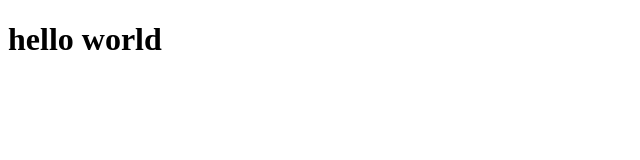
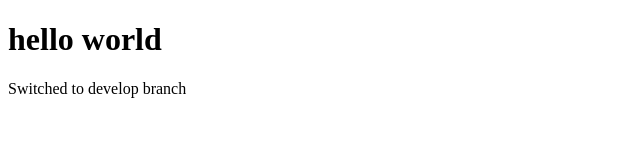
Before and after one commit to govindvish/sample, a plain HTML site: page index.html in a window 1280 px wide. Shown: the whole page, without its empty margins (0-640 px from the left). Drawn offline with Linux system fonts and the light colour scheme.

Commit message:
commit in develop branch.

```diff
--- a/index.html
+++ b/index.html
@@ -8,5 +8,6 @@
   </head>
   <body>
     <h1>hello world</h1>
+    <p>Switched to develop branch</p>
   </body>
 </html>
```
